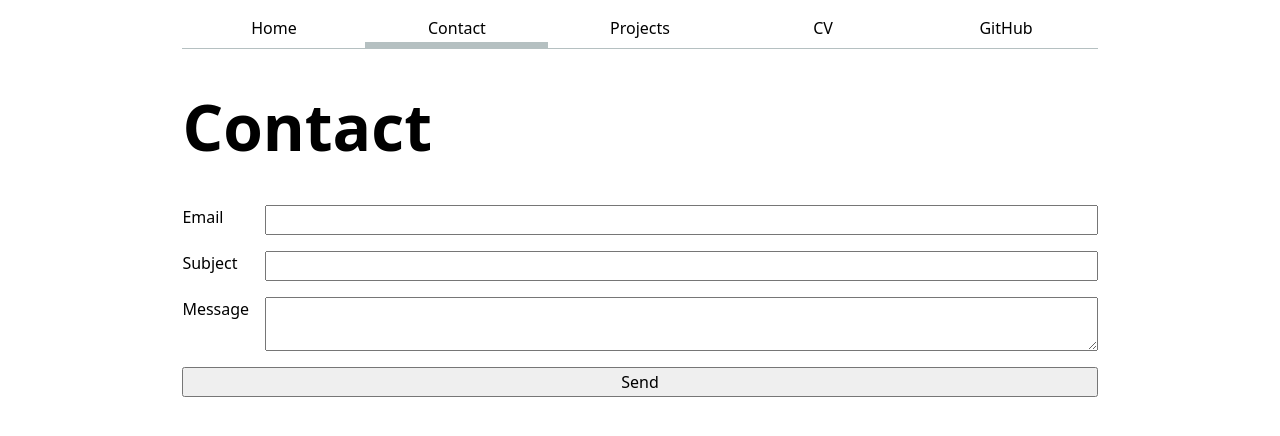
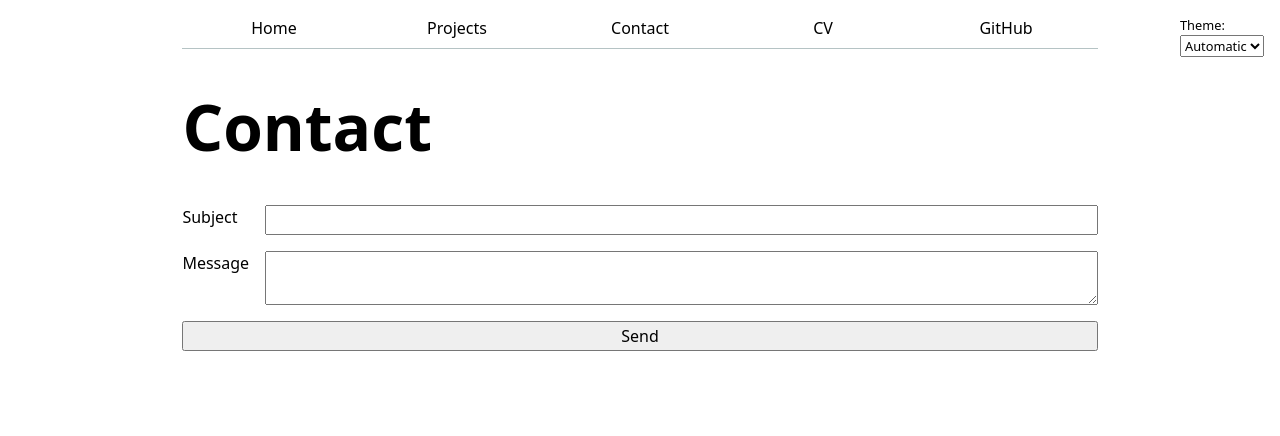
Before and after one commit to irinavard/portfolio, a plain HTML site: page contact/index.html in a window 1280 px wide. Drawn offline with Linux system fonts and the light colour scheme.

Commit message:
lab 3 updates

```diff
--- a/contact/index.html
+++ b/contact/index.html
@@ -1,25 +1,15 @@
 <!DOCTYPE html>
 <html lang="en">
 <head>
+    <script src="../global.js" type="module"></script>
     <meta charset="UTF-8">
     <meta name="viewport" content="width=device-width, initial-scale=1.0">
     <title>Contact — Irina Vardapetyan</title>
     <link rel="stylesheet" href="../style.css">
 </head>
 <body>
-    <nav>
-        <a href="../">Home</a>
-        <a href="../contact/" class="current">Contact</a>
-        <a href="../projects/">Projects</a>
-        <a href="../cv/">CV</a>
-        <a href="https://github.com/irinavard" target="_blank">GitHub</a>
-    </nav>
     <h1>Contact</h1>
-    <form action="mailto:ivardapetyan@ucsd.com" method="POST" enctype="text/plain">
-        <label>Email
-            <input type="email" name="email">
-        </label>
-
+    <form action="mailto:ivardapetyan@ucsd.edu">
         <label>Subject
             <input name="subject">
         </label>
--- /dev/null
+++ b/global.js
@@ -0,0 +1,84 @@
+console.log("IT'S ALIVE!");
+
+function $$(selector, context = document) {
+  return Array.from(context.querySelectorAll(selector));
+}
+
+const BASE_PATH = (location.hostname === "localhost" || location.hostname === "127.0.0.1")
+  ? "/"
+  : "https://irinavard.github.io/portfolio/"
+
+let pages = [
+  { url: '', title: 'Home' },
+  { url: 'projects/', title: 'Projects' },
+  { url: 'contact/', title: 'Contact' },
+  { url: 'cv/', title: 'CV' },
+  { url: 'https://github.com/irinavard', title: 'GitHub' },
+];
+
+let nav = document.createElement('nav');
+document.body.prepend(nav);
+
+document.body.insertAdjacentHTML(
+    'afterbegin',
+    `
+    <label class="color-scheme">
+      Theme:
+      <select>
+        <option value="light dark">Automatic</option>
+        <option value="light">Light</option>
+        <option value="dark">Dark</option>
+      </select>
+    </label>`,
+  );
+
+  let select = document.querySelector('.color-scheme select');
+
+  function setColorScheme(colorScheme) {
+      document.documentElement.style.setProperty('color-scheme', colorScheme);
+      select.value = colorScheme;
+  }
+
+  if ('colorScheme' in localStorage) {
+      setColorScheme(localStorage.colorScheme);
+  }
+
+  select.addEventListener('input', function (event) {
+      localStorage.colorScheme = event.target.value;
+      setColorScheme(event.target.value);
+  });
+
+for (let p of pages) {
+  let url = p.url;
+  let title = p.title;
+
+  url = !url.startsWith('http') ? BASE_PATH + url : url;
+
+  let a = document.createElement('a');
+  a.href = url;
+  a.textContent = title;
+  nav.append(a);
+
+  a.classList.toggle('current', a.host === location.host && a.pathname === location.pathname);
+
+  if (a.host !== location.host) {
+    a.target = '_blank';
+  }
+}
+
+let form = document.querySelector('form');
+
+form?.addEventListener('submit', function (event) {
+    event.preventDefault();
+
+    let data = new FormData(form);
+    let url = form.action + '?';
+    let params = [];
+
+    for (let [name, value] of data) {
+        params.push(`${name}=${encodeURIComponent(value)}`);
+    }
+
+    url += params.join('&');
+    location.href = url;
+});
--- a/style.css
+++ b/style.css
@@ -17,10 +17,12 @@ img {
     width: 300px;
 }
 
+
 nav {
     display: flex;
     margin-bottom: 1em;
-    border-bottom: 1px solid oklch(80% 3% 200);
+    --border-color: oklch(50% 10% 200 / 40%);
+    border-bottom: 1px solid var(--border-color);
 }
 
 nav a {
@@ -32,17 +34,17 @@ nav a {
 }
 
 nav a.current {
-    border-bottom: 0.4em solid oklch(80% 3% 200);
+    border-bottom: 0.4em solid var(--border-color);
     padding-bottom: 0.1em;
 }
 
 nav a:hover {
     border-bottom: 0.4em solid var(--color-accent);
     padding-bottom: 0.1em;
-    background-color: oklch(from var(--color-accent) 95% 5% h);
+    background-color: color-mix(in oklch, var(--color-accent), canvas 85%);
 }
 
-input, textarea, button {
+input, textarea, button, select {
     font: inherit;
 }
 
@@ -147,3 +149,15 @@ img {
     margin-top: -1em;
     color: oklch(40% 0% 0);
 }
+
+html {
+    accent-color: var(--color-accent);
+    color-scheme: light dark;
+}
+
+.color-scheme {
+    position: absolute;
+    top: 1rem;
+    right: 1rem;
+    font-size: 80%;
+}
```
Also changed, not shown: cv/index.html (+2 -7 lines), index.html (+1 -8 lines), projects/index.html (+2 -7 lines).
